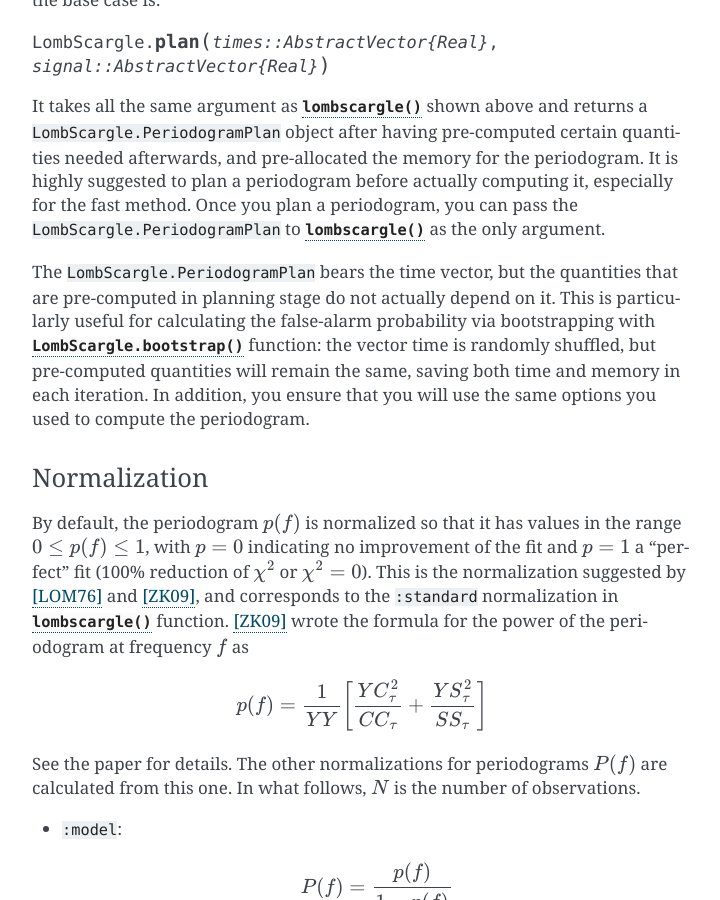
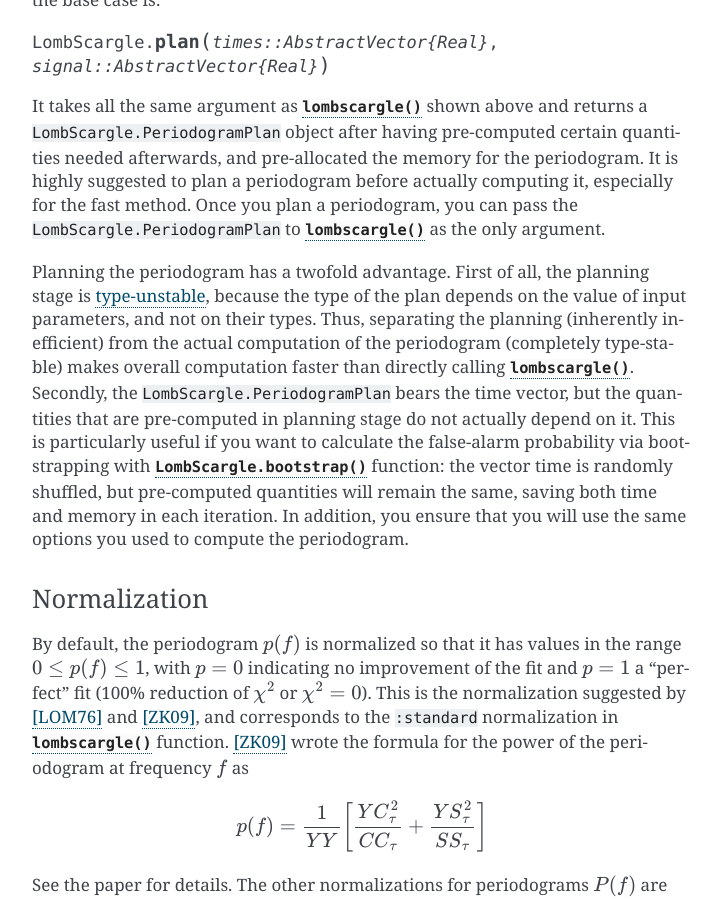
Before and after one commit to JuliaAstro/LombScargle.jl, a Sphinx documentation site: the page built from docs/index.rst, in a window 1280 px wide and 900 px high, scrolled down 7082 px. Shown: the whole window, without its empty margins (388-1108 px from the left). Built offline with Sphinx 7.4.7, drawn with Linux system fonts in a browser that asks for light colours.

Commit message:
Test type of lombscargle periodogram with Float32 input vectors

```diff
--- a/docs/index.rst
+++ b/docs/index.rst
@@ -335,9 +335,16 @@ It is highly suggested to plan a periodogram before actually computing it,
 especially for the fast method.  Once you plan a periodogram, you can pass the
 ``LombScargle.PeriodogramPlan`` to :func:`lombscargle` as the only argument.
 
-The ``LombScargle.PeriodogramPlan`` bears the time vector, but the quantities
-that are pre-computed in planning stage do not actually depend on it.  This is
-particularly useful for calculating the false-alarm probability via
+Planning the periodogram has a twofold advantage.  First of all, the planning
+stage is `type-unstable
+<https://docs.julialang.org/en/latest/manual/performance-tips.html>`__, because
+the type of the plan depends on the value of input parameters, and not on their
+types.  Thus, separating the planning (inherently inefficient) from the actual
+computation of the periodogram (completely type-stable) makes overall
+computation faster than directly calling :func:`lombscargle`.  Secondly, the
+``LombScargle.PeriodogramPlan`` bears the time vector, but the quantities that
+are pre-computed in planning stage do not actually depend on it.  This is
+particularly useful if you want to calculate the false-alarm probability via
 bootstrapping with :func:`LombScargle.bootstrap` function: the vector time is
 randomly shuffled, but pre-computed quantities will remain the same, saving both
 time and memory in each iteration.  In addition, you ensure that you will use
```
Also changed, not shown: 1 other file.
